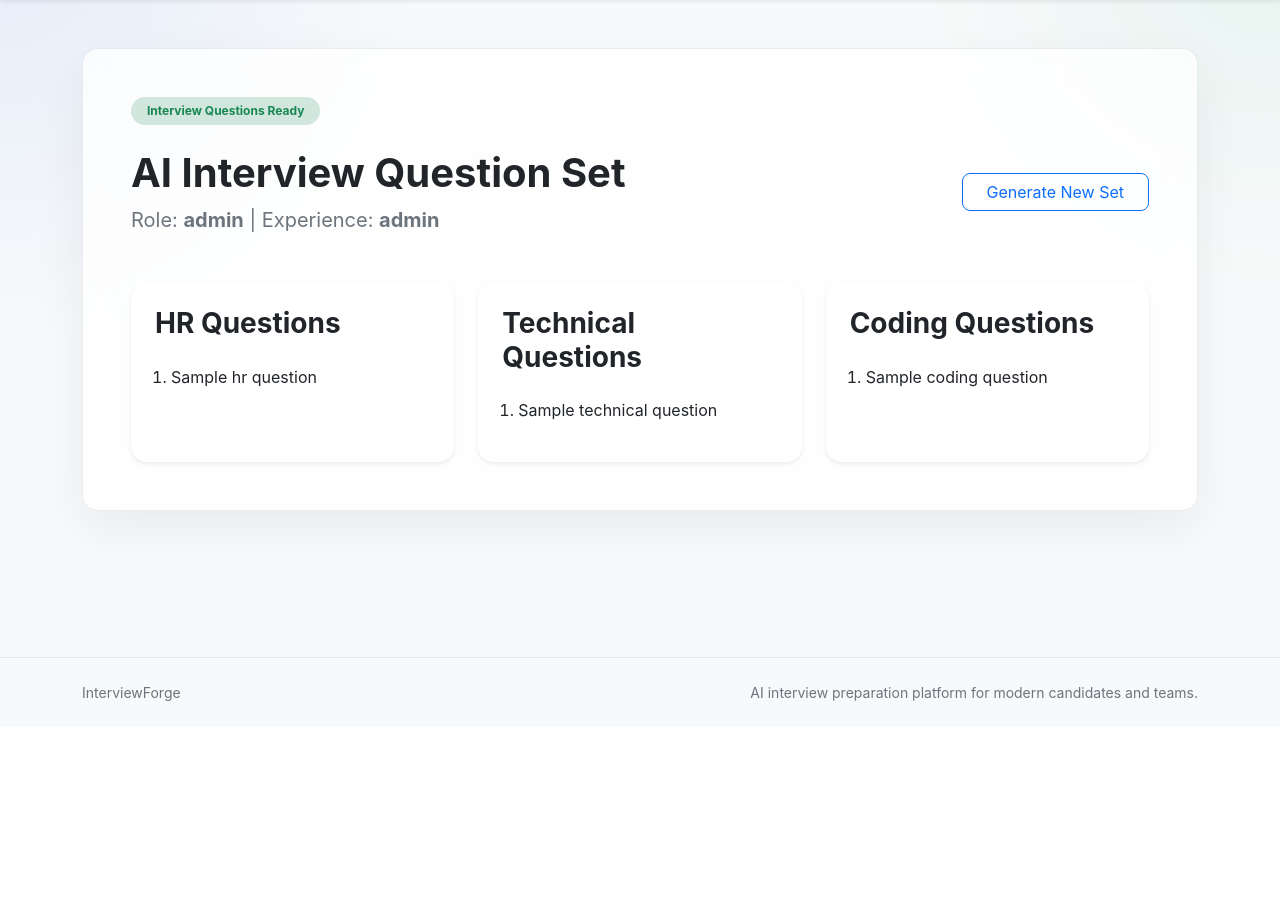
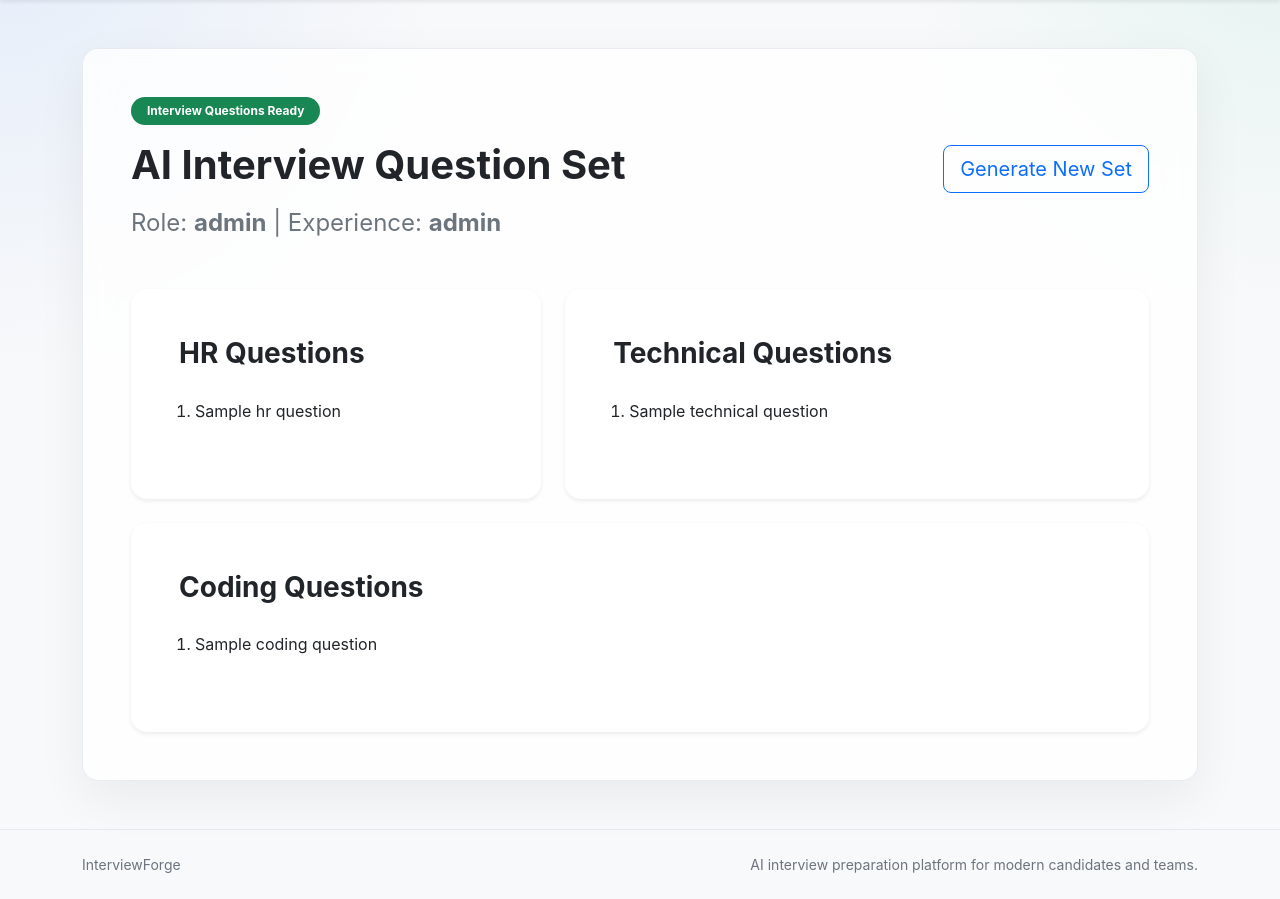
Before and after one commit to yed-uoo/interviewforge, a Django app: template interviews/templates/interviews/result.html in a window 1280 px wide. Shown: the part 73-972 px from the top of the page. Before the commit the page ends 774 px from the top, so only its background shows below. Run offline with Django 5.2, Linux system fonts and the light colour scheme; the template is opened without the code that fills it: most values are stand-ins (such as "Sample title", 1, 10 or a date in 2020); parts of the project's set-up code (start-up, migrations or seed data) failed here and were passed over.

Commit message:
Refined the Interview QS Generator AI outputs

```diff
--- a/interviews/templates/interviews/result.html
+++ b/interviews/templates/interviews/result.html
@@ -2,90 +2,102 @@
 
 {% block content %}
 
-<div class="mx-auto" style="max-width: 1100px;">
+<div class="mx-auto" style="max-width: 1300px;">
 
-    <div class="mb-4">
-        <span class="badge bg-success-subtle text-success px-3 py-2 rounded-pill">
-            Interview Questions Ready
-        </span>
-    </div>
+    <!-- Header -->
+    <div class="d-flex flex-column flex-md-row justify-content-between align-items-md-center gap-3 mb-5">
 
-    <div class="d-flex flex-column flex-md-row justify-content-between align-items-md-center mb-5 gap-3">
         <div>
-            <h1 class="fw-bold mb-2">
+            <span class="badge text-bg-success rounded-pill px-3 py-2 mb-3">
+                Interview Questions Ready
+            </span>
+
+            <h1 class="display-6 fw-bold mb-3">
                 AI Interview Question Set
             </h1>
 
-            <p class="text-secondary fs-5 mb-0">
-                Role: <strong>{{ role }}</strong>
+            <p class="fs-4 text-secondary mb-0">
+                Role:
+                <strong>{{ role }}</strong>
                 |
-                Experience: <strong>{{ experience_level }}</strong>
+                Experience:
+                <strong>{{ experience_level }}</strong>
             </p>
         </div>
 
-        <a
-            href="{% url 'generate_interview' %}"
-            class="btn btn-outline-primary rounded-3 px-4"
-        >
+        <a href="{% url 'generate_interview' %}"
+           class="btn btn-outline-primary btn-lg rounded-3">
             Generate New Set
         </a>
+
     </div>
 
-    <div class="row g-4">
+    <!-- Row 1 -->
+    <div class="row g-4 mb-4">
 
-        <!-- HR QUESTIONS -->
-        <div class="col-lg-4">
-            <div class="card h-100 border-0 shadow-sm rounded-4">
-                <div class="card-body p-4">
+        <!-- HR -->
+        <div class="col-lg-5">
+            <div class="card border-0 shadow-sm rounded-4 h-100">
+                <div class="card-body p-4 p-md-5">
+
                     <h3 class="fw-bold mb-4">
                         HR Questions
                     </h3>
 
-                    <ol class="ps-3">
-                        {% for question in questions.hr_questions %}
-                            <li class="mb-3">
-                                {{ question }}
+                    <ol class="ps-3 mb-0">
+                        {% for q in questions.hr_questions %}
+                            <li class="mb-4 lh-lg">
+                                {{ q }}
                             </li>
                         {% endfor %}
                     </ol>
+
                 </div>
             </div>
         </div>
 
-        <!-- TECHNICAL QUESTIONS -->
-        <div class="col-lg-4">
-            <div class="card h-100 border-0 shadow-sm rounded-4">
-                <div class="card-body p-4">
+        <!-- Technical -->
+        <div class="col-lg-7">
+            <div class="card border-0 shadow-sm rounded-4 h-100">
+                <div class="card-body p-4 p-md-5">
+
                     <h3 class="fw-bold mb-4">
                         Technical Questions
                     </h3>
 
-                    <ol class="ps-3">
-                        {% for question in questions.technical_questions %}
-                            <li class="mb-3">
-                                {{ question }}
+                    <ol class="ps-3 mb-0">
+                        {% for q in questions.technical_questions %}
+                            <li class="mb-4 lh-lg">
+                                {{ q }}
                             </li>
                         {% endfor %}
                     </ol>
+
                 </div>
             </div>
         </div>
 
-        <!-- CODING QUESTIONS -->
-        <div class="col-lg-4">
-            <div class="card h-100 border-0 shadow-sm rounded-4">
-                <div class="card-body p-4">
+    </div>
+
+    <!-- Row 2 -->
+    <div class="row">
+
+        <div class="col-12">
+            <div class="card border-0 shadow-sm rounded-4">
+                <div class="card-body p-4 p-md-5">
+
                     <h3 class="fw-bold mb-4">
                         Coding Questions
                     </h3>
 
-                    <ol class="ps-3">
-                        {% for question in questions.coding_questions %}
-                            <li class="mb-3">
-                                {{ question }}
+                    <ol class="ps-3 mb-0">
+                        {% for q in questions.coding_questions %}
+                            <li class="mb-4 lh-lg">
+                                {{ q }}
                             </li>
                         {% endfor %}
                     </ol>
+
                 </div>
             </div>
         </div>
--- a/resume_analyzer/models.py
+++ b/resume_analyzer/models.py
@@ -1,5 +1,6 @@
 from django.db import models
 from django.conf import settings
+import os
 
 
 class Resume(models.Model):
@@ -30,4 +31,4 @@ class Resume(models.Model):
     )
 
     def __str__(self):
-        return f"{self.user.username} Resume"
+        return os.path.basename(self.file.name)
```
Also changed, not shown: interviews/ai_generator.py (+33 -2 lines), interviews/forms.py (+13 -0 lines), interviews/templates/interviews/detail.html (+56 -42 lines), interviews/templates/interviews/generate.html (+7 -1 lines).
